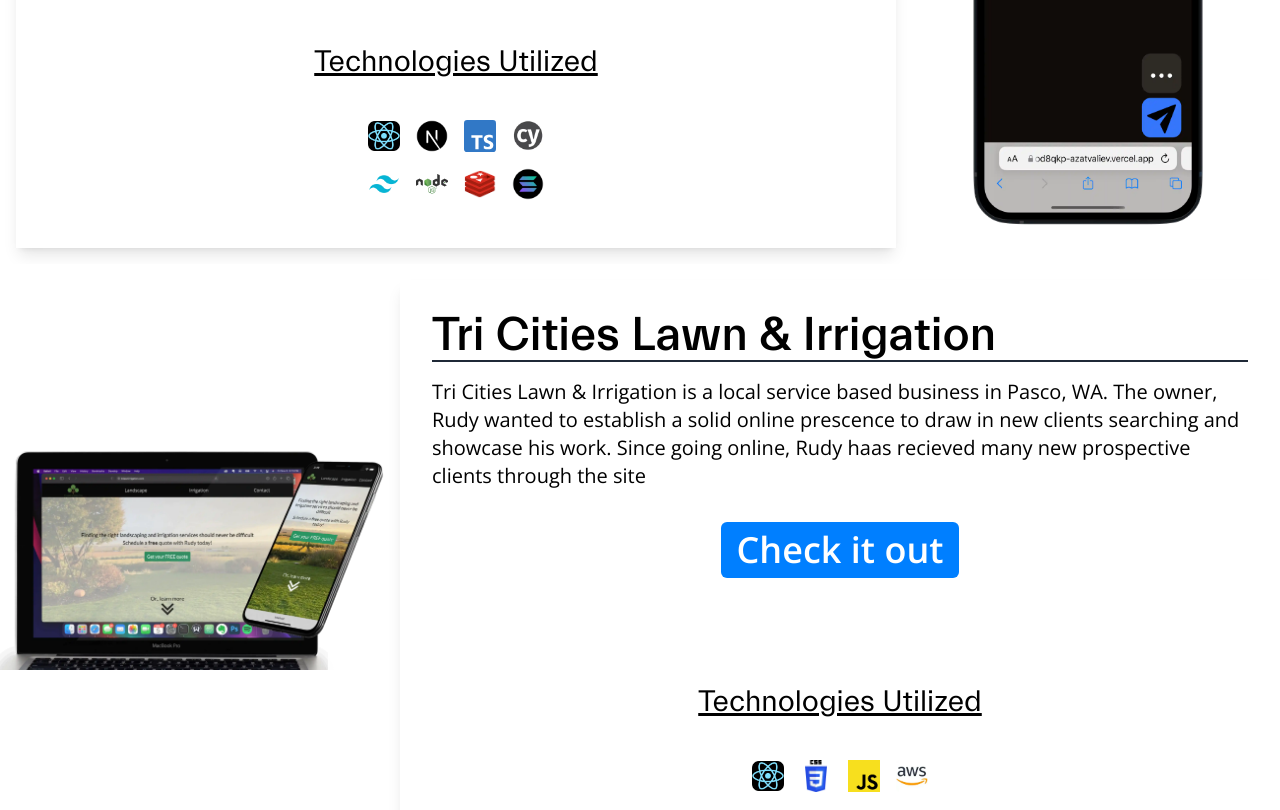
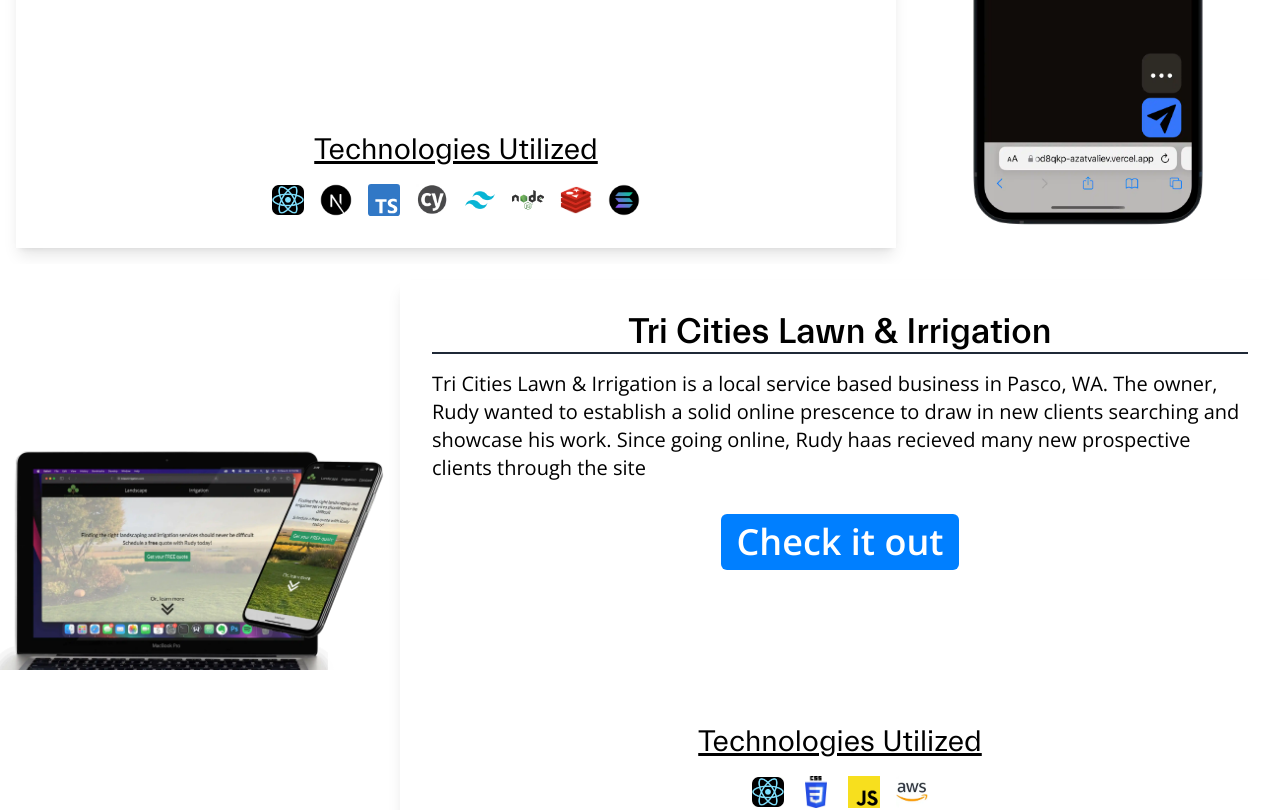
Before and after one commit to azvaliev/valiev-dev-next, a Next.js app: page /projects in a window 1280 px wide. Shown: the part 460-1270 px from the top of the page. Built offline with nearby package versions, Linux system fonts and the light colour scheme.

Commit message:
Fixed timeline

```diff
--- a/components/Showcase/Project.tsx
+++ b/components/Showcase/Project.tsx
@@ -46,11 +46,11 @@ const Project = ({
 				</div>
 			: null }
 			<div className="flex flex-wrap flex-col mx-auto sm:ml-4 w-[90vw] sm:max-w-[75vw] max-h-[95vh] sm:max-h-[75vh] shadow-lg p-8">
-				<h2 className="text-5xl textcenter everett-medium border-b-2 border-gray-800">
+				<h2 className="text-4xl text-center everett-medium border-b-2 border-gray-800">
 					{title}
 				</h2>
 				<p className="text-lg md:text-xl my-4">{description}</p>
-				<div className="flex flex-row mx-auto mt-4">
+				<div className="flex flex-row mx-auto mt-4 mb-8">
 					{github &&
 						<a href={github} target="_blank" rel="noopener" className="flex flex-row hover:filter hover:invert">
 								<button className="border-2 border-gray px-4 py-[0.4rem] rounded-md text-xl sm:text-2xl md:text-3xl lg:text-4xl text-black font-bold scale-100 transition-all hover:bg-[#948D7E] hover:border-0 hover:text-black hover:scale-110 ">
@@ -68,10 +68,8 @@ const Project = ({
 					</a>
 					}
 				</div>
-				<h3 className="text-3xl mx-auto mt-8 mb-0 sm:mt-auto sm:mb-4 everett underline">Technologies Utilized</h3>
-				<div className="flex flex-wrap mx-auto w-fit mt-2 mb-4 max-w-[50vw] sm:max-w-[20vw] lg:max-w-[15vw] ">
+				<h3 className="text-3xl mx-auto mt-8 mb-0 sm:mt-auto everett underline">Technologies Utilized</h3>
 					<TechIconDisplay icons={icons} />
-				</div>
 			</div>
 			{!left || isMobile ?
 				<div className={`relative mx-auto transition-all hover:scale-110 ${mobileImg ? "h-[50vh] sm:h-[65vh] w-[40vw]": "w-[80vw] h-[35vh] mt-[6vh] sm:mt-0 sm:h-[70vh] sm:w-[40vw]"}`}>
--- a/components/TechIconDisplay.tsx
+++ b/components/TechIconDisplay.tsx
@@ -1,21 +1,29 @@
 import Image from "next/image";
 import { Icon } from "./Timeline/TimelineData";
 
-const TechIconDisplay = ({icons} : {icons: Array<Icon>}) => {
+interface TechIconProps {
+	icons: Icon[]
+	isTimeline?: boolean;
+}
+
+const TechIconDisplay = ({icons, isTimeline} : TechIconProps) => {
+
+	const widths = isTimeline ?
+		"max-w-[90%] sm:max-w-[40%] lg:max-w-[80%] "
+	:
+		"max-w-[70%] sm:max-w-[40%] lg:max-w-[80%] "
+
+
 	return (
-		<>
+		<div className={`flex flex-row ${widths} flex-wrap mx-auto justify-evenly`}>
 			{icons.map((icon, idx) =>
 				<div
 					key={idx} title={icon.alt}
-					className={`relative mt-4 h-[8.75vw] w-[8.75vw] md:h-[3.5vw] md:w-[3.5vw] lg:h-[2.5vw] lg:w-[2.5vw] mx-2 px-auto
-						${[0,4].includes(idx) && "ml-auto "}
-						${[3,7].includes(idx) && "mr-auto "}
-						${icons.length === 6 ? idx === 4 ? " ml-auto" : idx === 5 ? " mr-auto" : null : null}
-						`}>
+					className={`relative mt-4 h-[8.75vw] w-[8.75vw] md:h-[3.5vw] md:w-[3.5vw] lg:h-[2.5vw] lg:w-[2.5vw] mx-2 px-auto`}>
 					<Image src={icon.img} alt={icon.alt} layout="fill" objectFit="contain" priority={icon.priority}/>
 				</div>
 			)}
-		</>
+		</div>
 	)
 }
 
--- a/components/Timeline/TimelineItem.tsx
+++ b/components/Timeline/TimelineItem.tsx
@@ -42,9 +42,7 @@ const TimelineItem = ({
 						</ViewWorkButton>
 					</a>
 				}
-				<div className="flex flex-wrap mx-auto w-fit mt-2 mb-4 max-w-[50vw] sm:max-w-[20vw] lg:max-w-[15vw]">
-					<TechIconDisplay icons={icons}/>
-				</div>
+					<TechIconDisplay icons={icons} isTimeline/>
 			</Main>
 			{left && <div className="flex flex-col">
 				<TimelineBubble className="border-azure bg-white"/>
--- a/pages/projects.tsx
+++ b/pages/projects.tsx
@@ -7,7 +7,7 @@ const Projects = () => {
 		<>
 			<div className="h-[10vh]"/>
 			<div className="flex flex-col h-[90%] w-full">
-				<h1 className="mx-auto my-4 text-center everett-medium text-6xl underline">Recent Projects</h1>
+				<h1 className="mx-auto my-4 text-center everett-medium text-4xl sm:text-6xl underline">Recent Projects</h1>
 				{ProjectValues.map((project, idx) =>
 					<Project {...project} key={idx}/>
 				)}
```
